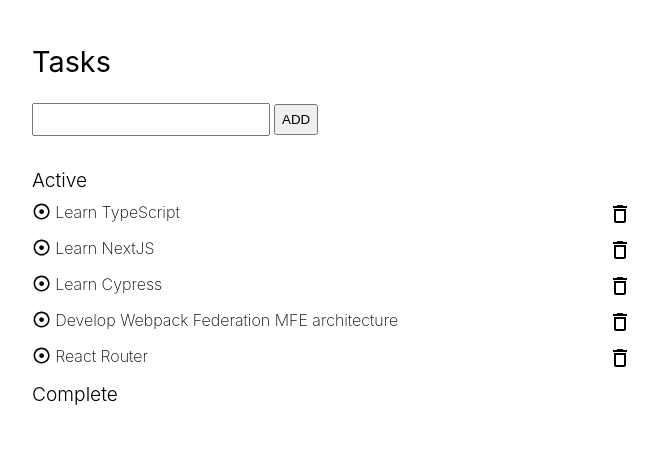
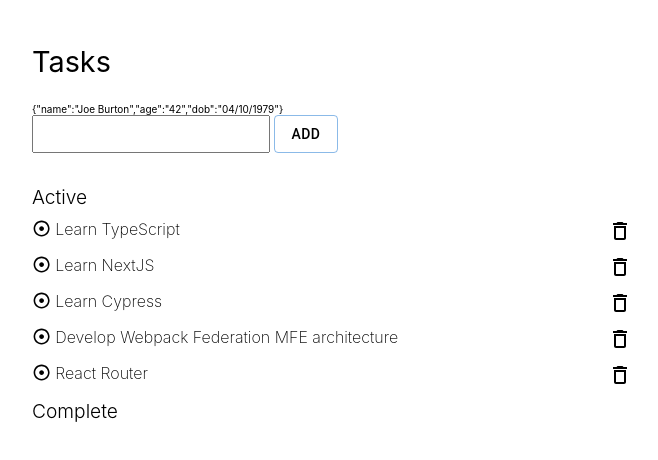
Before and after one commit to joeburton/simple-todo, a React (Create React App) app: page / in a window 1280 px wide. Shown: the top 460 px of the page, without its empty margins (308-966 px from the left). Built offline with nearby package versions, Linux system fonts and the light colour scheme.

Commit message:
adding mui button

```diff
--- /dev/null
+++ b/public/data.json
@@ -0,0 +1,5 @@
+{
+  "name": "Joe Burton",
+  "age": "42",
+  "dob": "04/10/1979"
+}
--- a/src/features/todos/Todos.module.css
+++ b/src/features/todos/Todos.module.css
@@ -26,12 +26,6 @@
   margin: 0 0 0 0;
   font-size: 1.2rem;
   font-weight: 300;
-}
-
-.add {
-  margin-left: 4px;
-  align-self: center;
-  padding: 6px;
 }
 
 .addTodo {
--- a/src/features/todos/Todos.tsx
+++ b/src/features/todos/Todos.tsx
@@ -1,6 +1,7 @@
-import { useState } from 'react';
+import { useEffect, useState } from 'react';
 import DeleteOutlineIcon from '@mui/icons-material/DeleteOutline';
 import ModeStandbyIcon from '@mui/icons-material/ModeStandby';
+import Button from '@mui/material/Button';
 
 import { RootState } from '../../app/store';
 import { useAppSelector, useAppDispatch } from '../../app/hooks';
@@ -59,6 +60,7 @@
 
 const Todos = () => {
   const dispatch = useAppDispatch();
+  const [details, setDetails] = useState();
 
   const [newTodo, setNewTodo] = useState<string>('');
 
@@ -72,17 +74,47 @@
     dispatch(addTodo(newTodo));
   };
 
+  useEffect(() => {
+    fetch('data.json')
+      .then((res) => res.json())
+      .then((data) => {
+        console.log(data);
+      })
+      .catch((e) => {
+        console.log(e);
+      });
+  }, []);
+
+  useEffect(() => {
+    const getData = async () => {
+      const response = await fetch('data.json');
+      const data = await response.json();
+
+      setDetails(data);
+    };
+
+    getData().catch((e) => {
+      console.log(e);
+    });
+  }, []);
+
   return (
     <div className={styles.row}>
+      <>{JSON.stringify(details)}</>
       <div className={styles.addTodo}>
         <input
           value={newTodo}
           onChange={updateNewTodo}
           className={styles.todo}
         />
-        <button className={styles.add} onClick={addNewTodo}>
+        <Button
+          className={styles.add}
+          onClick={addNewTodo}
+          variant='outlined'
+          sx={{ marginLeft: '4px', padding: '6px', color: 'black' }}
+        >
           ADD
-        </button>
+        </Button>
       </div>
       <h2>Active</h2>
       <TodoList filterFn={(todo: Todo) => todo.complete === false} />
```
